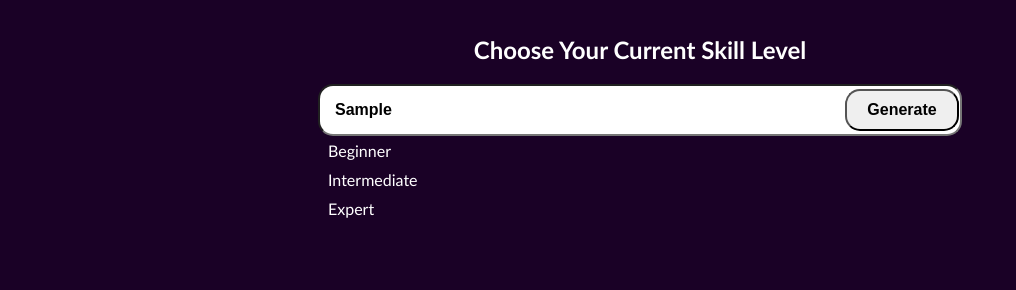
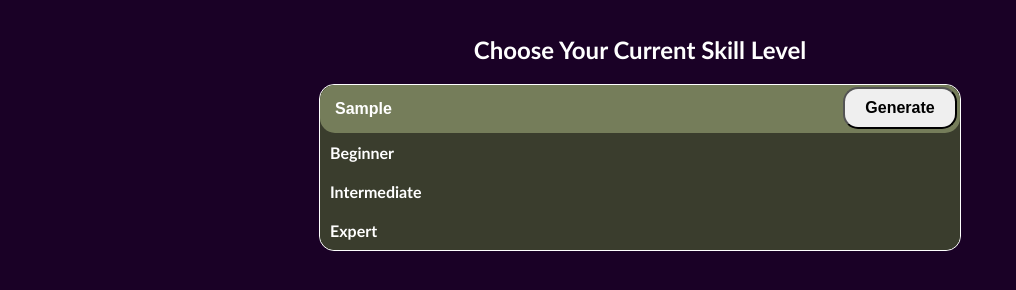
Before and after one commit to Kyros0718/SkillCraft, a plain HTML site: page templates/index.html in a window 1280 px wide. Both pictures are taken after typing "Sample" into the empty fields and a click on the input "Generate". Shown: the part 154-444 px from the top of the page, without its empty margins (0-1016 px from the left). Drawn offline with Linux system fonts and the light colour scheme.

Commit message:
Decorate SearchBar

```diff
--- a/static/css/style.css
+++ b/static/css/style.css
@@ -35,25 +35,35 @@ body {
 /*SEARCH BAR*/
 .input-container {
     display: flex;
+    border-radius: 15px;
+    background-color: #3a3d2d;
+    border-color: white;
 
 
 }
 /*INPUT BOX*/
 .input-box {
+    border-style: none;
+    background-color: #757d5a;
+    color:white;
     width: 500px;
     border-radius:15px;
+    padding-bottom: 15px;
     padding-left: 15px;
+    padding-right: 125px;
     padding-top: 15px;
-    padding-bottom: 15px;
-    padding-right: 125px;
     font-size: 16px;
     font-weight: bolder;
 }
+.input-box::placeholder {
+    color:white;
+}
+
 /*SUBMIT BUTTON*/
 .submit-button {
     padding: 10px 20px;
     border-radius: 15px;
-    margin-top: 5px;
+    margin-top: 2.5px;
     margin-left: -120px;
     font-size: 16px;
     font-weight: bolder;
@@ -64,19 +74,27 @@ body {
 /*DROPDOWNS*/
 #dropdown {
     display: none;
+    background-color: #3a3d2d;
+    border-bottom-left-radius: 15px;
+    border-bottom-right-radius: 15px;
 }
 #idea-dropdown {
     display: none;
 }
 .result-item {
+    font-weight: bolder;
     text-indent: 10px;
-    padding-top: 5px;
-    padding-bottom: 5px;
+    padding-top: 10px;
+    padding-bottom: 10px;
     cursor: pointer;
     transition: background-color 0.3s;
     text-align: left; /* Left-align the items */
     width: 100%; /* Set the width of the items to match the search bar */
 }
+.result-item:is(:last-child) {
+    border-bottom-left-radius: 15px;
+    border-bottom-right-radius: 15px;
+}
 .result-item:hover {
     background-color: #f0f0f0;
 }
--- a/static/script.js
+++ b/static/script.js
@@ -3,13 +3,20 @@ const dropdown = document.getElementById("dropdown");
 const questionsubject = document.getElementById("subject1");
 const skillsubject = document.getElementById("subject2");
 const projectsubject = document.getElementById("subject3");
+const searchbar = document.getElementsByClassName("input-container")
+
 var inputElement = document.getElementById("InputField");
 var inputValue = inputElement.value;
+
+
+
+
 form.addEventListener("submit", function(event) {
   event.preventDefault();
   if (inputElement.value.trim() !== '') {
     showDropdown(["Beginner", "Intermediate", "Expert"]);
     questionsubject.style.display = "none";
+    projectsubject.style.display = "none";
     skillsubject.style.display = "block";
   }
   else {
@@ -17,7 +24,11 @@ form.addEventListener("submit", function(event) {
     questionsubject.style.display = "block";
     skillsubject.style.display = "none";
     projectsubject.style.display = "none";
-
+  }
+  if (dropdown.style.display !== "none") {
+    for (let i = 0; i < searchbar.length; i++) {
+      searchbar[i].style.border = "1px solid white";
+    }
   }
 });
 
@@ -43,6 +54,9 @@ function onItemClicked(selectedItem) {
     showDropdown(["item1","item2","item3","item4","item5","item6","item7","item8","item9","item10",])
   }
   else {
+    for (let i = 0; i < searchbar.length; i++) {
+      searchbar[i].style.border = "none";
+    }
     dropdown.style.display = "none";
     projectsubject.style.display = "none";
     questionsubject.style.display = "block";
```
